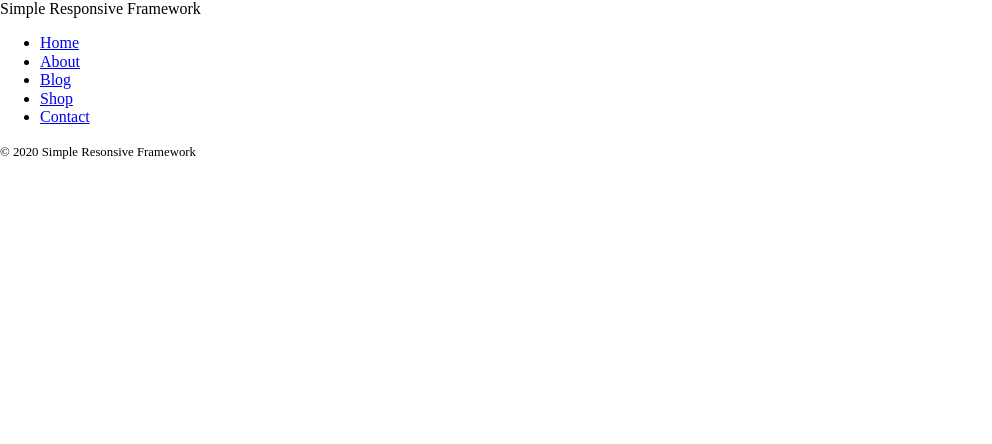
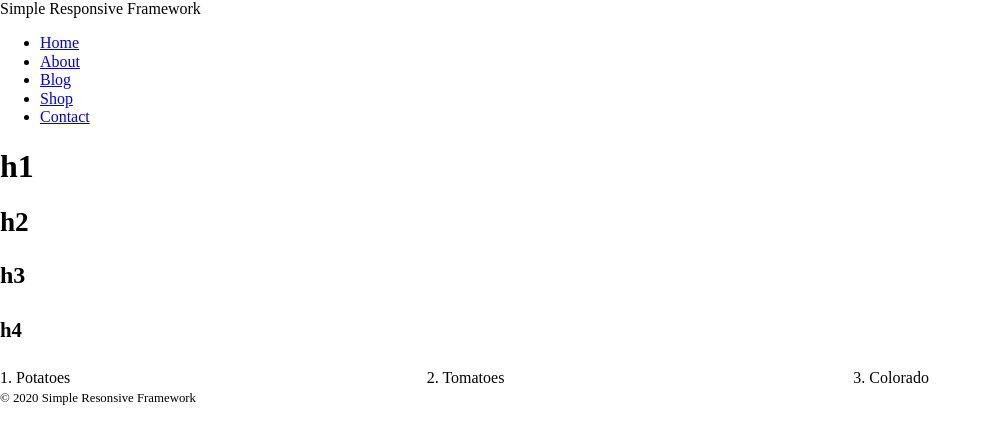
Before and after one commit to OneEyeCo/Simple-Responsive-Framework, a plain HTML site: page index.html in a window 1280 px wide. Shown: the whole page, without its empty margins (0-992 px from the left). Drawn offline with Linux system fonts and the light colour scheme.

Commit message:
added more subsidaries of css and added css to the framework

```diff
--- /dev/null
+++ b/assets/css/base/_typography.css
@@ -0,0 +1,22 @@
+ /* main.css */
+
+ h1 {
+     font-size: 2rem;
+    }
+
+h2 {
+    font-size: 1.7rem;
+}
+
+h3 {
+    font-size: 1.5rem;
+}
+
+h4  {font-size: 1.3rem;
+}
+
+p {
+ font-family: Arial, Helvetica, sans-serif ;
+ font-size: 1rem;
+ line-height: 1.5rem;
+}
--- /dev/null
+++ b/assets/css/layout/_flex-grid.css
@@ -0,0 +1,24 @@
+/* flex-grid */
+
+.flex-grid {
+         display:flex;
+         flex-direction: column;
+
+
+
+}
+
+.col{
+    flex: 1;
+
+}
+
+
+@media screen and (min-width: 320px ) {
+
+
+
+    .flex-grid {
+          flex-direction: row;
+      }
+}
--- a/assets/css/main.css
+++ b/assets/css/main.css
@@ -1,3 +1,9 @@
 /* main.css */
 
 @import url(vendors/_normalize.css);
+
+@import url(layout/_flex-grid.css);
+
+@import url(base/_typography.css);
+
+@@import url(base/.base.css);
--- a/index.html
+++ b/index.html
@@ -37,6 +37,23 @@
 
    <main role="main">
 
+    <h1 role="heading">h1</h1>
+    <h2 role="heading">h2</h2>
+    <h3 role="heading">h3</h3>
+    <h4 role="heading">h4</h4>
+
+
+
+
+</p>
+
+<div class="flex-grid">
+
+      <div class="col">1. Potatoes</div>
+      <div class="col">2. Tomatoes</div>
+      <div class="col">3. Colorado</div>
+
+</div>
    </main>
  <aside role="">
 
```
Also changed, not shown: 1 other file.
